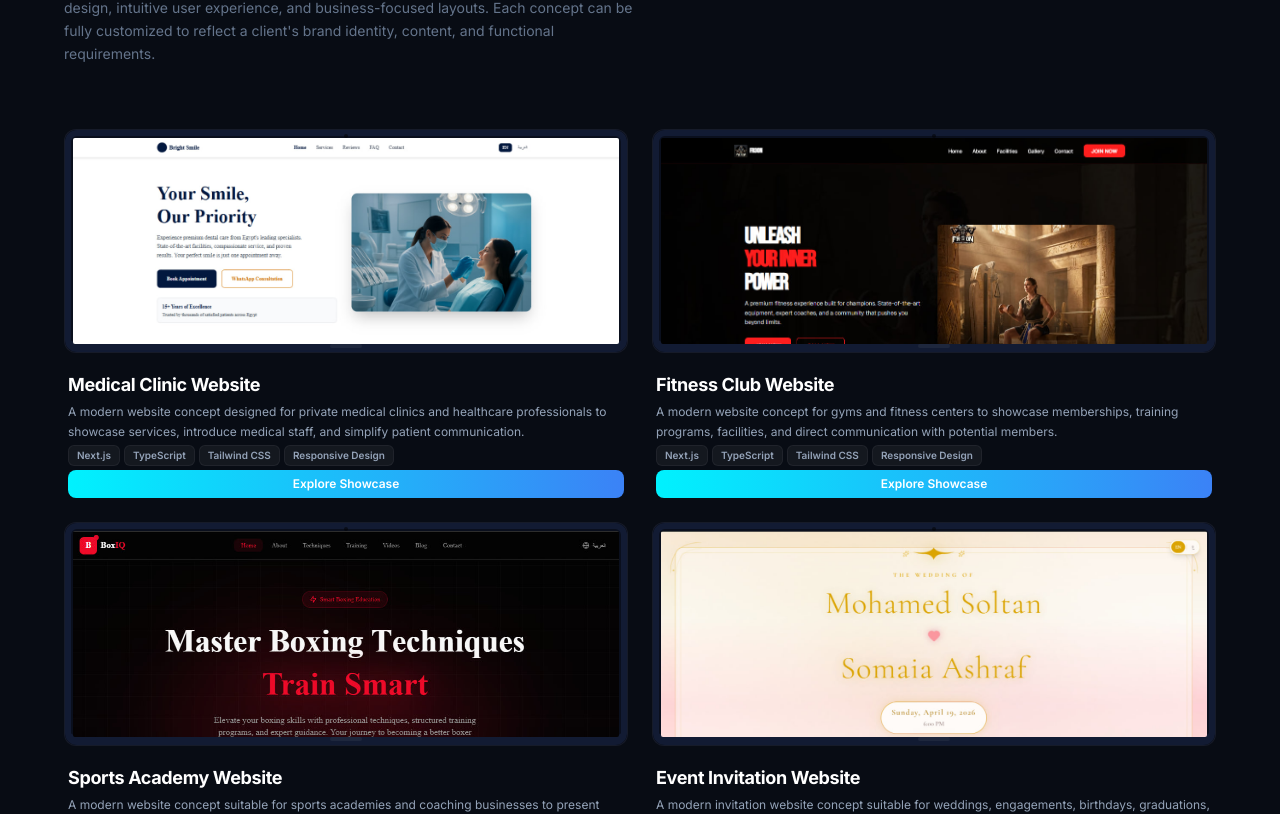
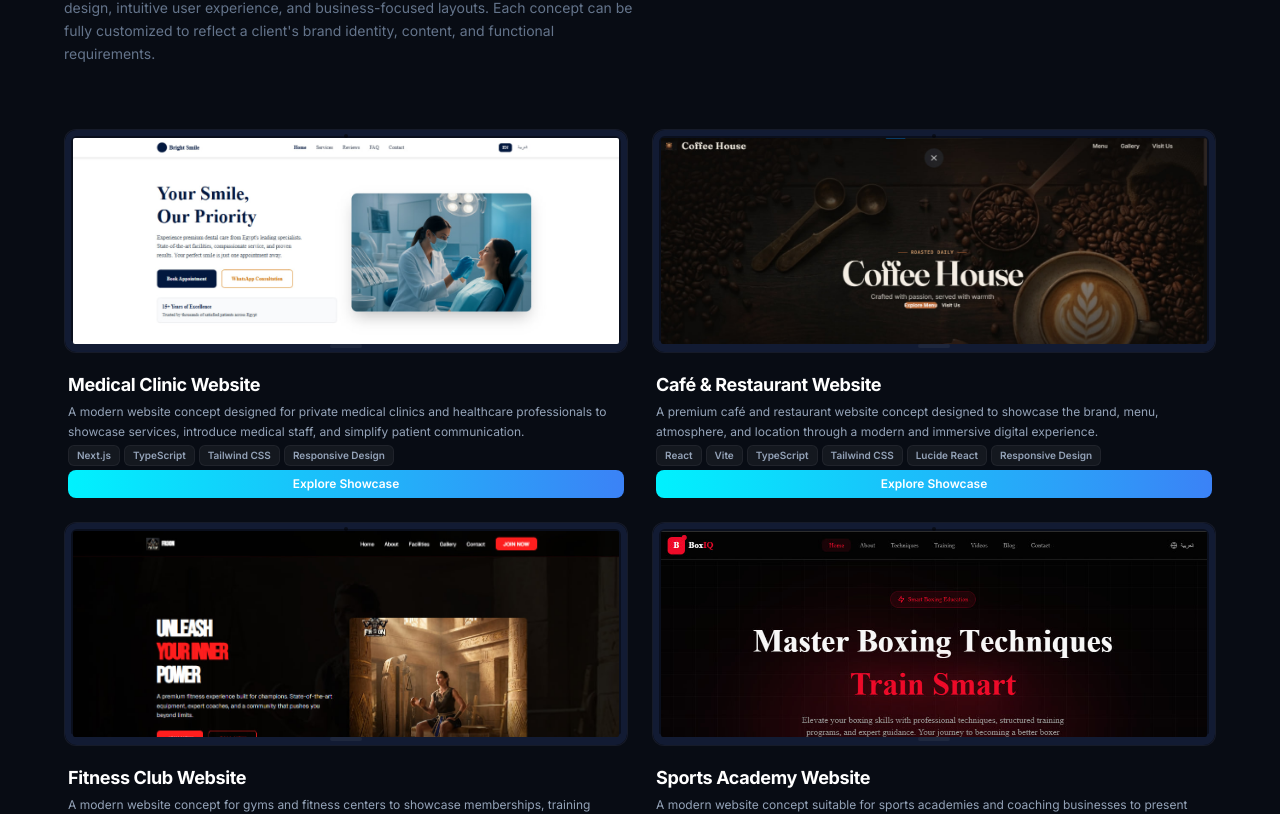
Before and after one commit to ffathy-tarek/my-new-portfolio, a React (Vite) app: page / in a window 1280 px wide. Shown: the part 6293-7107 px from the top of the page. Built offline with nearby package versions, Linux system fonts and the light colour scheme.

Commit message:
add cafe concept

```diff
--- a/src/data/concepts.data.js
+++ b/src/data/concepts.data.js
@@ -16,6 +16,25 @@ export const CONCEPTS = [
     ],
     liveUrl: 'https://v0-bright-smile-dental-website-nine.vercel.app/',
     image: '/concepts/clinic.png',
+  },
+  {
+    id: 'cafe',
+    title: 'Café & Restaurant Website',
+    subtitle: 'A premium café and restaurant website concept designed to showcase the brand, menu, atmosphere, and location through a modern and immersive digital experience.',
+    tech: ['React', 'Vite', 'TypeScript', 'Tailwind CSS', 'Lucide React', 'Responsive Design'],
+    fullDescription: 'A reusable premium café and restaurant landing page template focused on strong visual presentation, easy menu browsing, responsive layouts, and a smooth experience across mobile and desktop devices.',
+    highlights: [
+      'Cinematic hero section with CTA',
+      'Data-driven menu with categories',
+      'Sticky category navigation with scroll spy',
+      'Responsive mobile and desktop layouts',
+      'Visit Us section with location and contact information',
+      'English / Arabic RTL & LTR support',
+      'Social media integration',
+      'Accessible and SEO-friendly structure'
+    ],
+    liveUrl: 'https://coffehouse-two.vercel.app/',
+    image: '/concepts/Cafe.png',
   },
   {
     id: 'gym',
```
Also changed, not shown: public/concepts/Cafe.png (added).
